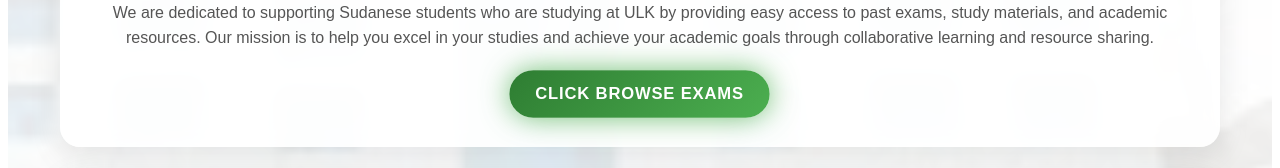
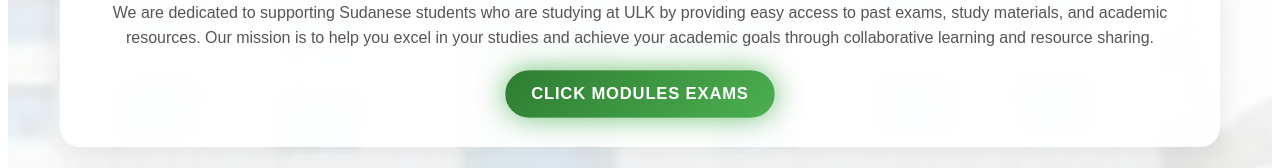
Before and after one commit to Sajed1230/Ulk-Studnet-front-end, a React (Vite) app: page / in a window 1280 px wide. Shown: the part 347-515 px from the top of the page. Built offline with nearby package versions, Linux system fonts and the light colour scheme.

Commit message:
Update project

```diff
--- a/src/Pages/Home.jsx
+++ b/src/Pages/Home.jsx
@@ -303,7 +303,7 @@
                 ease: "easeInOut",
               }}
             >
-              click Browse Exams
+              click modules Exams
             </AnimatedButton>
           </CtaButtons>
         </HeroSection>
```
